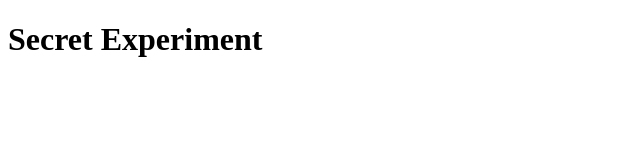
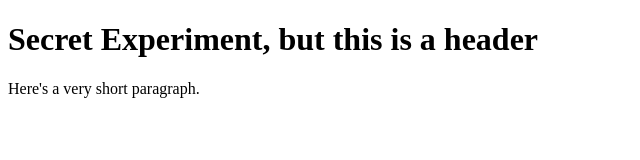
Before and after one commit to jonathanarmstrong64/Git-project-testing, a plain HTML site: page index.html in a window 1280 px wide. Shown: the whole page, without its empty margins (0-640 px from the left). Drawn offline with Linux system fonts and the light colour scheme.

Commit message:
Some change to index

```diff
--- a/index.html
+++ b/index.html
@@ -7,7 +7,8 @@
   </head>
 
   <body>
-    <h1>Secret Experiment</h1>
+    <h1>Secret Experiment, but this is a header</h1>
+    <p>Here's a very short paragraph.</p>
   </body>
 
 </html>
```
